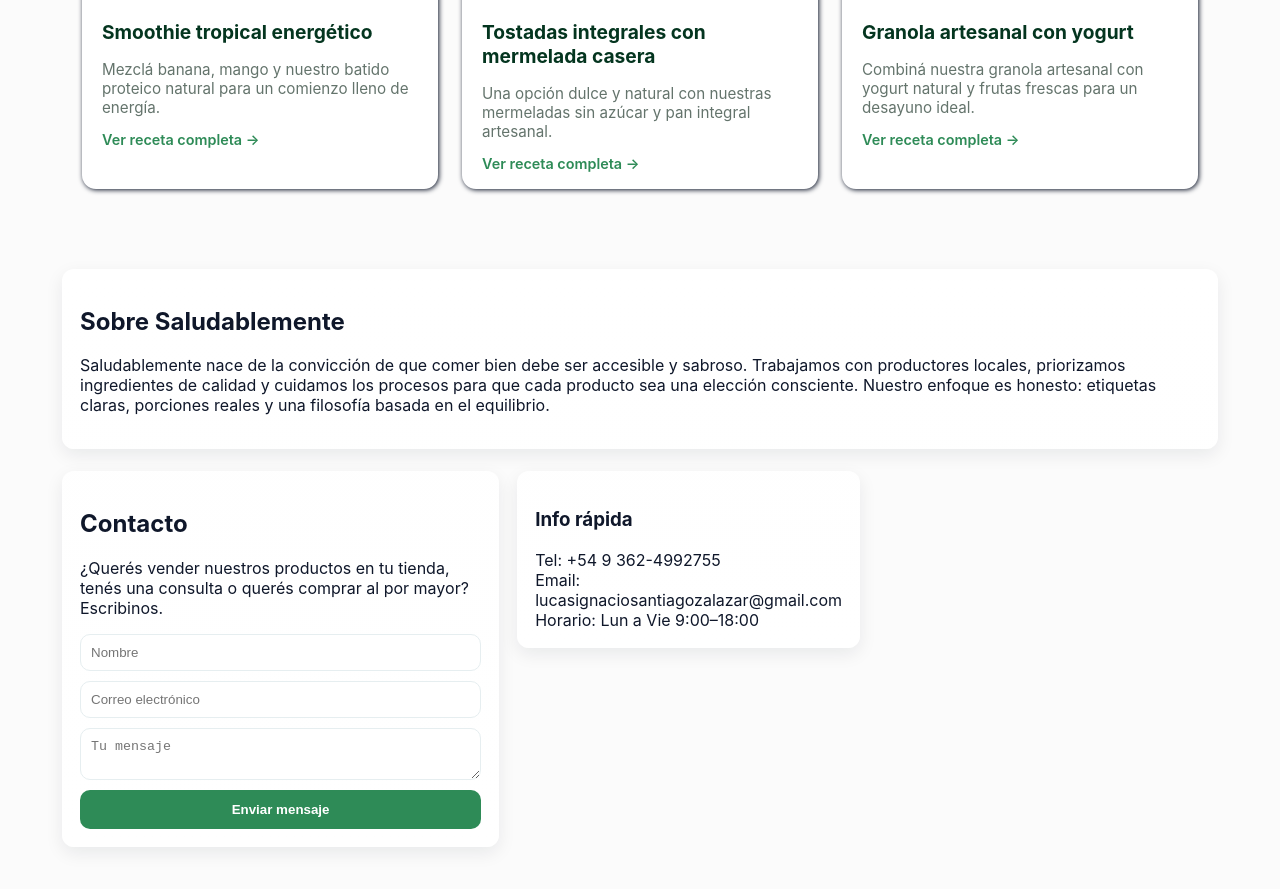
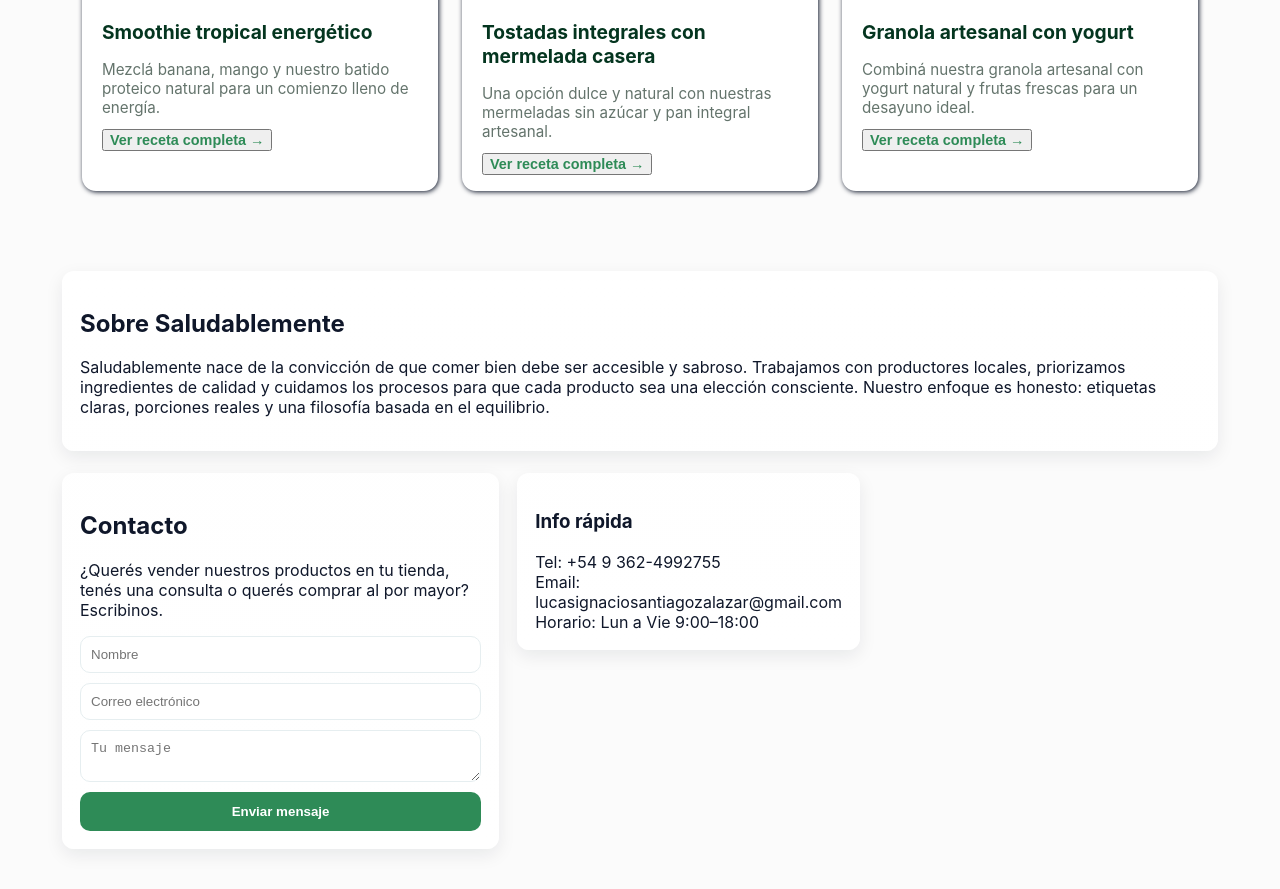
Before and after one commit to xeib-debug/Saludable-menteV2, a plain HTML site: page index.html in a window 1280 px wide. Shown: the part 1380-2269 px from the top of the page. Drawn offline with Linux system fonts and the light colour scheme.

Commit message:
Update index.html

```diff
--- a/index.html
+++ b/index.html
@@ -144,7 +144,7 @@
           <div class="receta-body">
             <h3>Smoothie tropical energético</h3>
             <p>Mezclá banana, mango y nuestro batido proteico natural para un comienzo lleno de energía.</p>
-            <a href="#" class="receta-link">Ver receta completa →</a>
+            <button class="receta-link" onclick="noDisponible()">Ver receta completa →</button>
           </div>
         </article>
 
@@ -153,7 +153,7 @@
           <div class="receta-body">
             <h3>Tostadas integrales con mermelada casera</h3>
             <p>Una opción dulce y natural con nuestras mermeladas sin azúcar y pan integral artesanal.</p>
-            <a href="#" class="receta-link">Ver receta completa →</a>
+            <button class="receta-link" onclick="noDisponible()">Ver receta completa →</button>
           </div>
         </article>
 
@@ -162,7 +162,7 @@
           <div class="receta-body">
             <h3>Granola artesanal con yogurt</h3>
             <p>Combiná nuestra granola artesanal con yogurt natural y frutas frescas para un desayuno ideal.</p>
-            <a href="#" class="receta-link">Ver receta completa →</a>
+            <button class="receta-link" onclick="noDisponible()">Ver receta completa →</button>
           </div>
         </article>
       </div>
@@ -183,7 +183,7 @@
             <input id="nombre" placeholder="Nombre" required />
             <input id="email" placeholder="Correo electrónico" required />
             <textarea id="mensaje" placeholder="Tu mensaje" required></textarea>
-            <button class="btn"  onclick="noDisponible()" type="submit">Enviar mensaje</button>
+            <button class="btn" onclick="noDisponible()" type="submit">Enviar mensaje</button>
           </form>
         </div>
         <aside class="contact-info">
```
